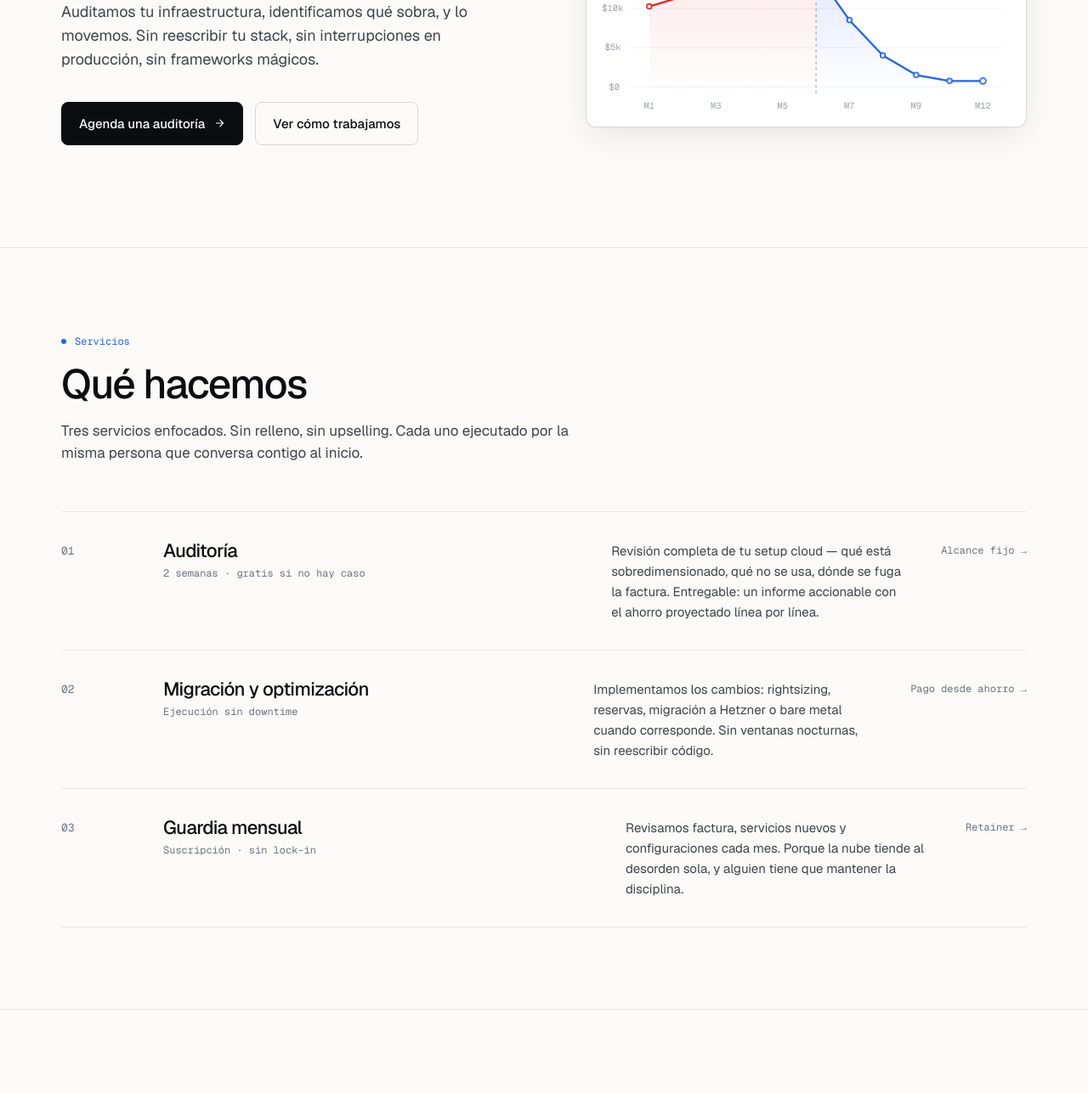
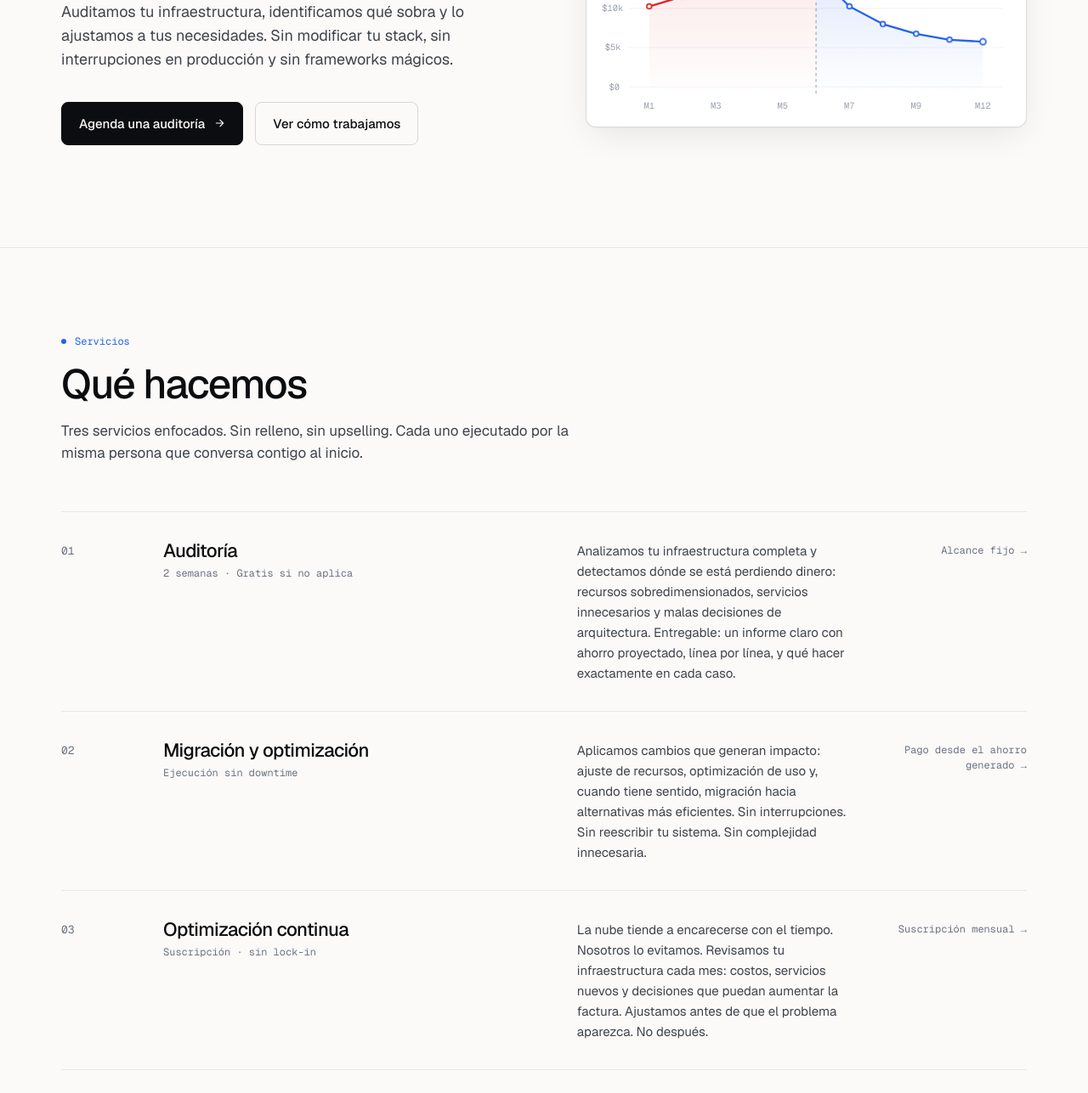
Before and after one commit to mipHo/nautech, a plain HTML site: page index.html in a window 1280 px wide. Shown: the part 436-1723 px from the top of the page at 85% size. Drawn offline with nearby package versions, Linux system fonts and the light colour scheme.

Commit message:
minor text changes

```diff
--- a/index.html
+++ b/index.html
@@ -437,7 +437,7 @@
 
   .service-item {
     display: grid;
-    grid-template-columns: 80px 1.4fr 1fr auto;
+    grid-template-columns: 80px 1.4fr 1fr 170px;
     gap: 40px;
     align-items: start;
     padding: 32px 0;
@@ -495,6 +495,8 @@
     font-size: 12px;
     color: var(--ink-3);
     padding-top: 4px;
+    text-align: right;
+    line-height: 1.5;
     transition: color 0.2s, transform 0.2s;
   }
 
@@ -776,7 +778,7 @@
           <span class="accent">a la mitad</span> en 90 días.
         </h1>
         <p class="hero-sub rise rise-3">
-          Auditamos tu infraestructura, identificamos qué sobra, y lo movemos. Sin reescribir tu stack, sin interrupciones en producción, sin frameworks mágicos.
+          Auditamos tu infraestructura, identificamos qué sobra y lo ajustamos a tus necesidades. Sin modificar tu stack, sin interrupciones en producción y sin frameworks mágicos.
         </p>
         <div class="hero-cta-row rise rise-4">
           <a href="#contact" class="btn-primary">
@@ -792,7 +794,7 @@
           <div class="dash-head">
             <div class="dash-title">
               <span class="dot"></span>
-              Gasto cloud · cliente real
+              Gasto cloud
             </div>
             <span class="dash-date">Últimos 12 meses</span>
           </div>
@@ -860,7 +862,7 @@
                     fill="url(#beforeGrad)" />
 
               <!-- after area fill -->
-              <path d="M 220,34 L 254,82 L 288,118 L 322,138 L 356,144 L 390,144 L 390,160 L 220,160 Z"
+              <path d="M 220,34 L 254,68 L 288,86 L 322,96 L 356,102 L 390,104 L 390,160 L 220,160 Z"
                     fill="url(#afterGrad)" />
 
               <!-- migration marker vertical line -->
@@ -871,13 +873,13 @@
                     fill="none" stroke="#dc2626" stroke-width="2" stroke-linecap="round" stroke-linejoin="round"/>
 
               <!-- after line -->
-              <path class="line-path after" d="M 220,34 L 254,82 L 288,118 L 322,138 L 356,144 L 390,144"
+              <path class="line-path after" d="M 220,34 L 254,68 L 288,86 L 322,96 L 356,102 L 390,104"
                     fill="none" stroke="#2563eb" stroke-width="2" stroke-linecap="round" stroke-linejoin="round"/>
 
               <!-- migration marker label -->
               <g transform="translate(220, 10)">
                 <rect x="-42" y="-4" width="84" height="15" rx="3" fill="#0c0d10"/>
-                <text x="0" y="6.5" font-family="Geist Mono, monospace" font-size="9" fill="#fbfaf8" text-anchor="middle" dominant-baseline="middle">migration</text>
+                <text x="0" y="6.5" font-family="Geist Mono, monospace" font-size="9" fill="#fbfaf8" text-anchor="middle" dominant-baseline="middle">migración</text>
               </g>
 
               <!-- data points before -->
@@ -892,11 +894,11 @@
 
               <!-- data points after -->
               <g fill="#fbfaf8" stroke="#2563eb" stroke-width="1.5">
-                <circle class="data-point" cx="254" cy="82" r="2.5" style="animation-delay:1.8s"/>
-                <circle class="data-point" cx="288" cy="118" r="2.5" style="animation-delay:1.95s"/>
-                <circle class="data-point" cx="322" cy="138" r="2.5" style="animation-delay:2.1s"/>
-                <circle class="data-point" cx="356" cy="144" r="2.5" style="animation-delay:2.25s"/>
-                <circle class="data-point" cx="390" cy="144" r="3" style="animation-delay:2.4s"/>
+                <circle class="data-point" cx="254" cy="68" r="2.5" style="animation-delay:1.8s"/>
+                <circle class="data-point" cx="288" cy="86" r="2.5" style="animation-delay:1.95s"/>
+                <circle class="data-point" cx="322" cy="96" r="2.5" style="animation-delay:2.1s"/>
+                <circle class="data-point" cx="356" cy="102" r="2.5" style="animation-delay:2.25s"/>
+                <circle class="data-point" cx="390" cy="104" r="3" style="animation-delay:2.4s"/>
               </g>
             </svg>
           </div>
@@ -919,10 +921,10 @@
         <div>
           <div class="service-title">
             Auditoría
-            <small>2 semanas · gratis si no hay caso</small>
+            <small>2 semanas · Gratis si no aplica</small>
           </div>
         </div>
-        <div class="service-desc">Revisión completa de tu setup cloud — qué está sobredimensionado, qué no se usa, dónde se fuga la factura. Entregable: un informe accionable con el ahorro proyectado línea por línea.</div>
+        <div class="service-desc">Analizamos tu infraestructura completa y detectamos dónde se está perdiendo dinero: recursos sobredimensionados, servicios innecesarios y malas decisiones de arquitectura. Entregable: un informe claro con ahorro proyectado, línea por línea, y qué hacer exactamente en cada caso.</div>
         <div class="service-meta">Alcance fijo →</div>
       </div>
 
@@ -934,20 +936,28 @@
             <small>Ejecución sin downtime</small>
           </div>
         </div>
-        <div class="service-desc">Implementamos los cambios: rightsizing, reservas, migración a Hetzner o bare metal cuando corresponde. Sin ventanas nocturnas, sin reescribir código.</div>
-        <div class="service-meta">Pago desde ahorro →</div>
+        <div class="service-desc">
+              Aplicamos cambios que generan impacto: ajuste de recursos, optimización de uso y, cuando tiene sentido, migración hacia alternativas más eficientes.
+              Sin interrupciones. Sin reescribir tu sistema. Sin complejidad innecesaria.
+        </div>
+        <div class="service-meta">Pago desde el ahorro generado →</div>
       </div>
 
       <div class="service-item">
         <div class="service-num">03</div>
         <div>
           <div class="service-title">
-            Guardia mensual
+            Optimización continua
             <small>Suscripción · sin lock-in</small>
           </div>
         </div>
-        <div class="service-desc">Revisamos factura, servicios nuevos y configuraciones cada mes. Porque la nube tiende al desorden sola, y alguien tiene que mantener la disciplina.</div>
-        <div class="service-meta">Retainer →</div>
+        <div class="service-desc">
+              La nube tiende a encarecerse con el tiempo.
+              Nosotros lo evitamos.
+              Revisamos tu infraestructura cada mes: costos, servicios nuevos y decisiones que puedan aumentar la factura.
+              Ajustamos antes de que el problema aparezca. No después.
+        </div>
+        <div class="service-meta">Suscripción mensual →</div>
       </div>
     </div>
   </div>
@@ -990,7 +1000,7 @@
   <div class="wrap">
     <div class="section-eyebrow">Equipo</div>
     <h2 class="section-title">Dos ingenieros. Eso es todo.</h2>
-    <p class="section-lede">Entre los dos: cincoi años de infraestructura cloud, cientos de anomalías de facturación resueltas, y una aversión importante al desperdicio.</p>
+    <p class="section-lede">Entre los dos cinco años de infraestructura en la nube, cientos de anomalías de facturación resueltas y una aversión importante al desperdicio.</p>
 
     <div class="team-grid">
       <div class="person">
```
